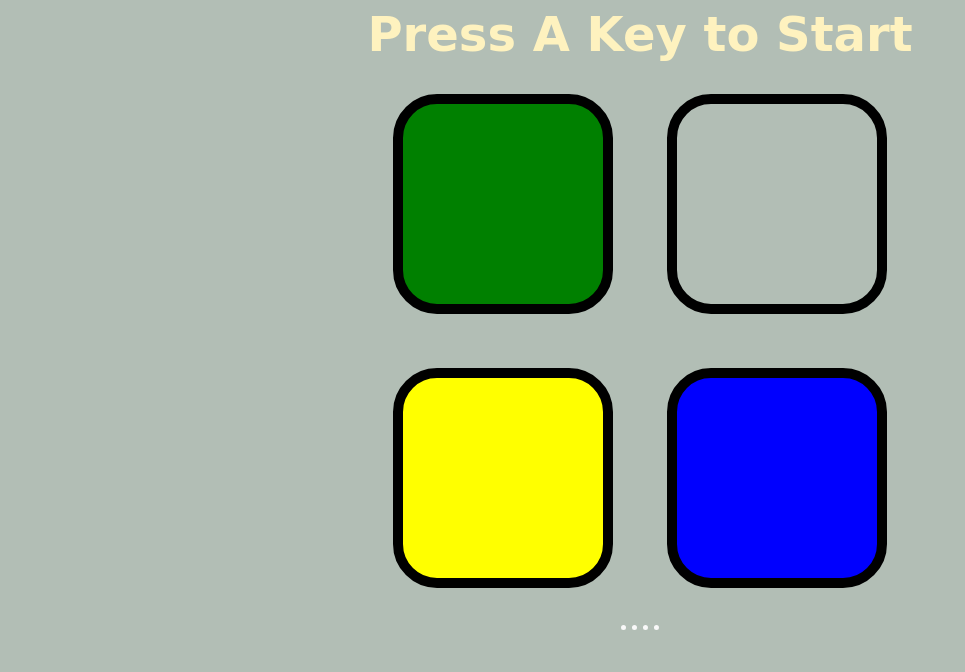
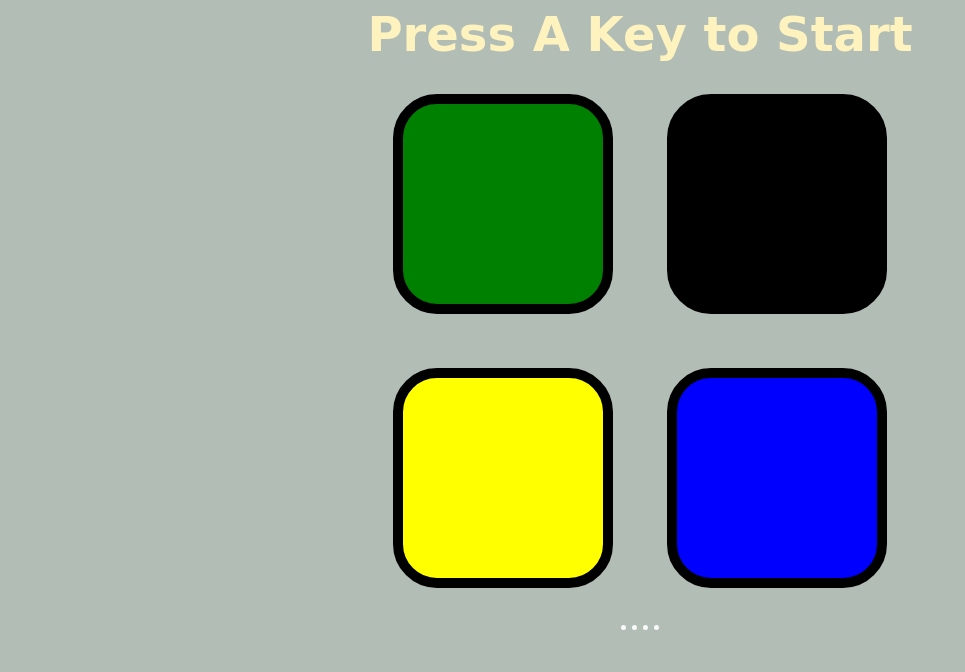
Before and after one commit to preetham-25/Simon-Game, a plain HTML site: page index.html in a window 1280 px wide. Shown: the top 672 px of the page, without its empty margins (0-965 px from the left). Drawn offline with nearby package versions, Linux system fonts and the light colour scheme.

Commit message:
Update styles.css

```diff
--- a/styles.css
+++ b/styles.css
@@ -62,7 +62,7 @@ hr{
   opacity: 0.8;
 }
 
-.red {
+.black {
   background-color: black;
 }
 
```
